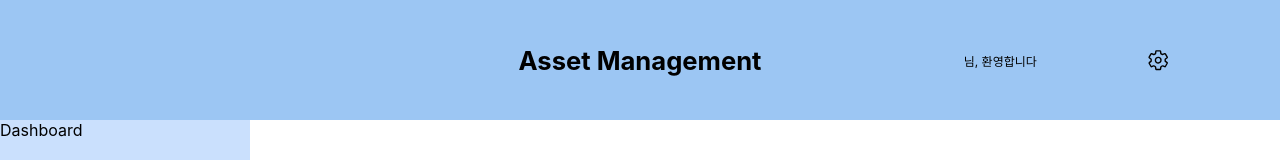
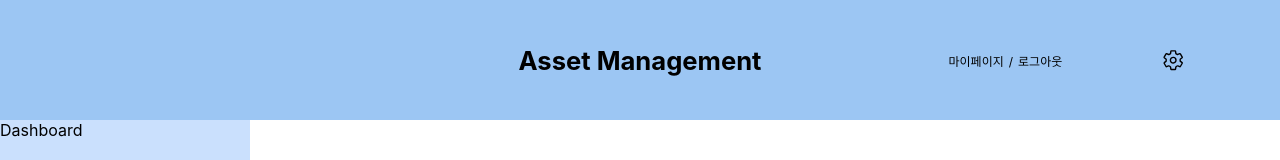
Before and after one commit to hgb926/asset-management, a React (Create React App) app: page / in a window 1280 px wide. Shown: the top 160 px of the page. Built offline with nearby package versions, Linux system fonts and the light colour scheme; sample sign-in values are in the browser's storage.

Commit message:
[Design] header 마이페이지/ 로그아웃 생성

```diff
--- a/src/components/main/Header.js
+++ b/src/components/main/Header.js
@@ -15,7 +15,11 @@ const Header = () => {
             <div className={styles.left}></div>
             <h1 className={styles.h1}>Asset Management</h1>
             <div className={styles.right}>
-                <div className={styles.welcome}>{userData.nickname}님, 환영합니다 </div>
+                <div className={styles.welcome}>
+                    <span>마이페이지</span>
+                    <span>/</span>
+                    <span>로그아웃</span>
+                </div>
                 <IoSettingsOutline className={styles.settings} />
             </div>
         </div>
--- a/src/styles/main/Header.module.scss
+++ b/src/styles/main/Header.module.scss
@@ -29,9 +29,22 @@
     .welcome {
       font-size: 12px;
     }
+    .welcome > span {
+      margin-right: 5px;
+      cursor: pointer;
+    }
+    .welcome > span:hover {
+      text-decoration: underline;
+      scale: 1.1;
+    }
 
     .settings {
       font-size: 1.4rem;
     }
+    .settings:hover {
+      font-weight: bold;
+      scale: 1.1;
+      cursor: pointer;
+    }
   }
 }
```
